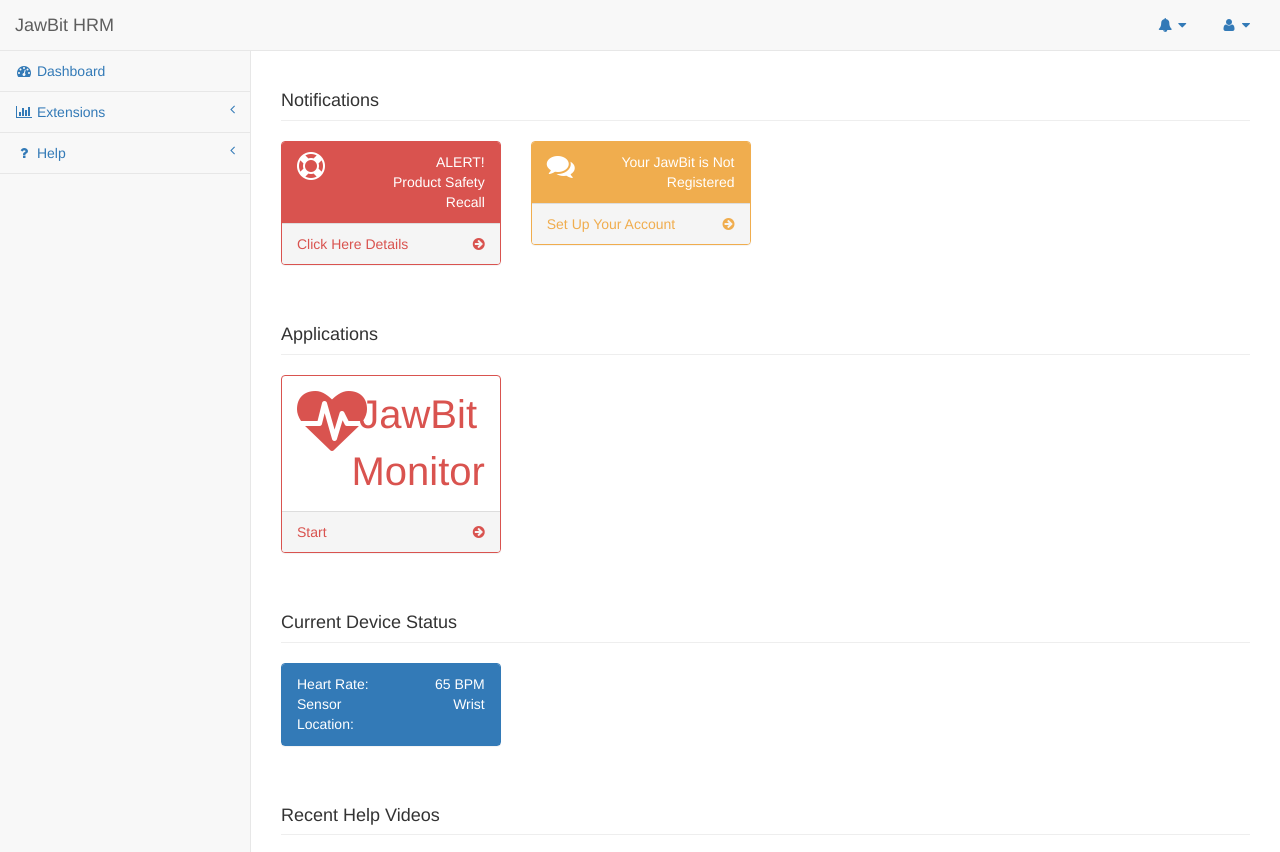
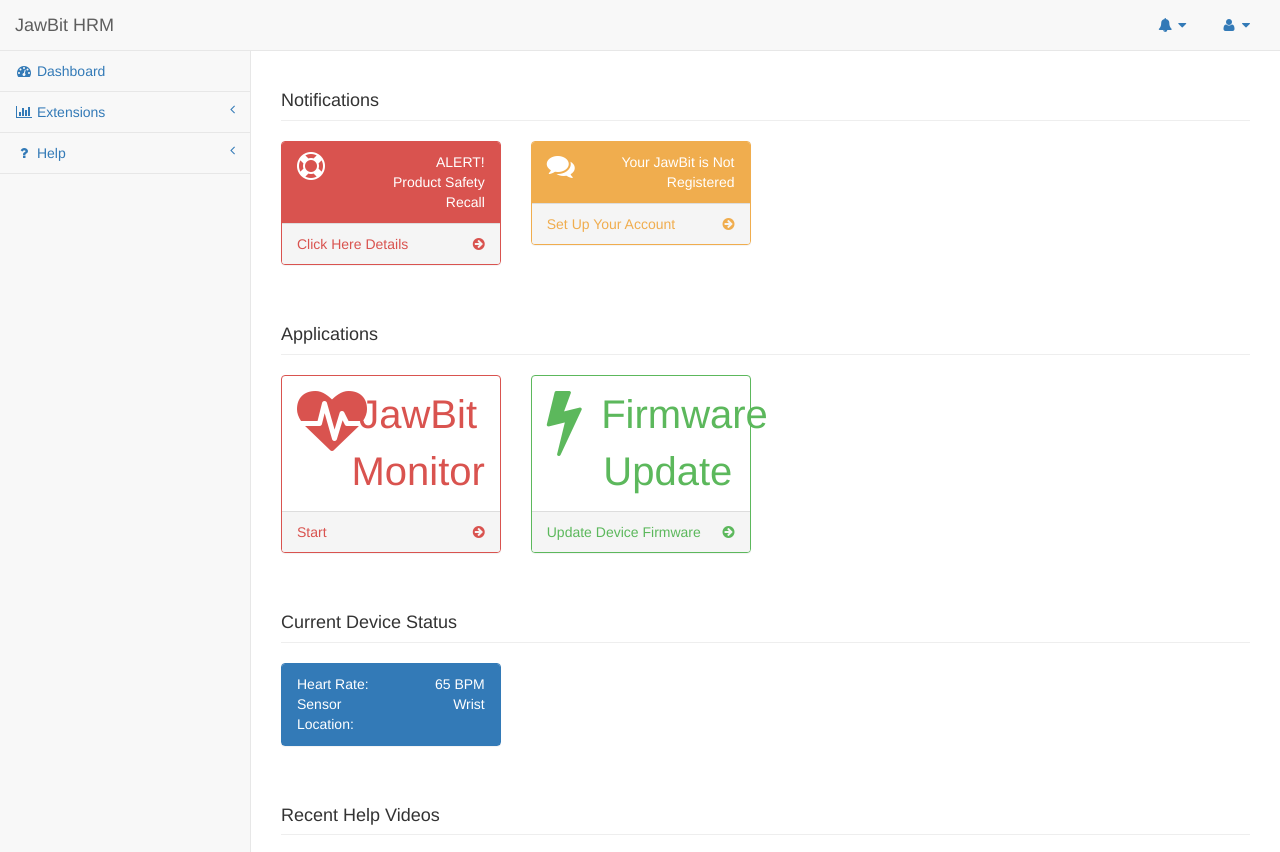
Before and after one commit to Approachable/approachable.github.io, a Jekyll site: the page concept/pages/index.html, which Jekyll copies as it is, in a window 1280 px wide, cut to the strip 0-852 px from the top of the page. Built offline with Jekyll 4.4.1, drawn with Linux system fonts in a browser that asks for light colours.

Commit message:
firmware update tile

```diff
--- a/concept/pages/index.html
+++ b/concept/pages/index.html
@@ -217,6 +217,29 @@
                             </a>
                         </div>
                     </div>
+                    <div class="col-lg-3 col-md-6">
+                        <div class="panel panel-green">
+                            <a href="#">
+                                <div class="panel-heading">
+                                    <div class="row">
+                                        <div class="col-xs-3">
+                                            <i class="fa fa-bolt fa-5x"></i>
+                                        </div>
+                                        <div class="col-xs-9 text-center">
+                                            <div class="huge">Firmware Update</div>
+                                        </div>
+                                    </div>
+                                </div>
+                            </a>
+                            <a href="#">
+                                <div class="panel-footer">
+                                    <span class="pull-left">Update Device Firmware</span>
+                                    <span class="pull-right"><i class="fa fa-arrow-circle-right"></i></span>
+                                    <div class="clearfix"></div>
+                                </div>
+                            </a>
+                        </div>
+                    </div>
                 </div>
 
 
```
Also changed, not shown: 1 other file.
